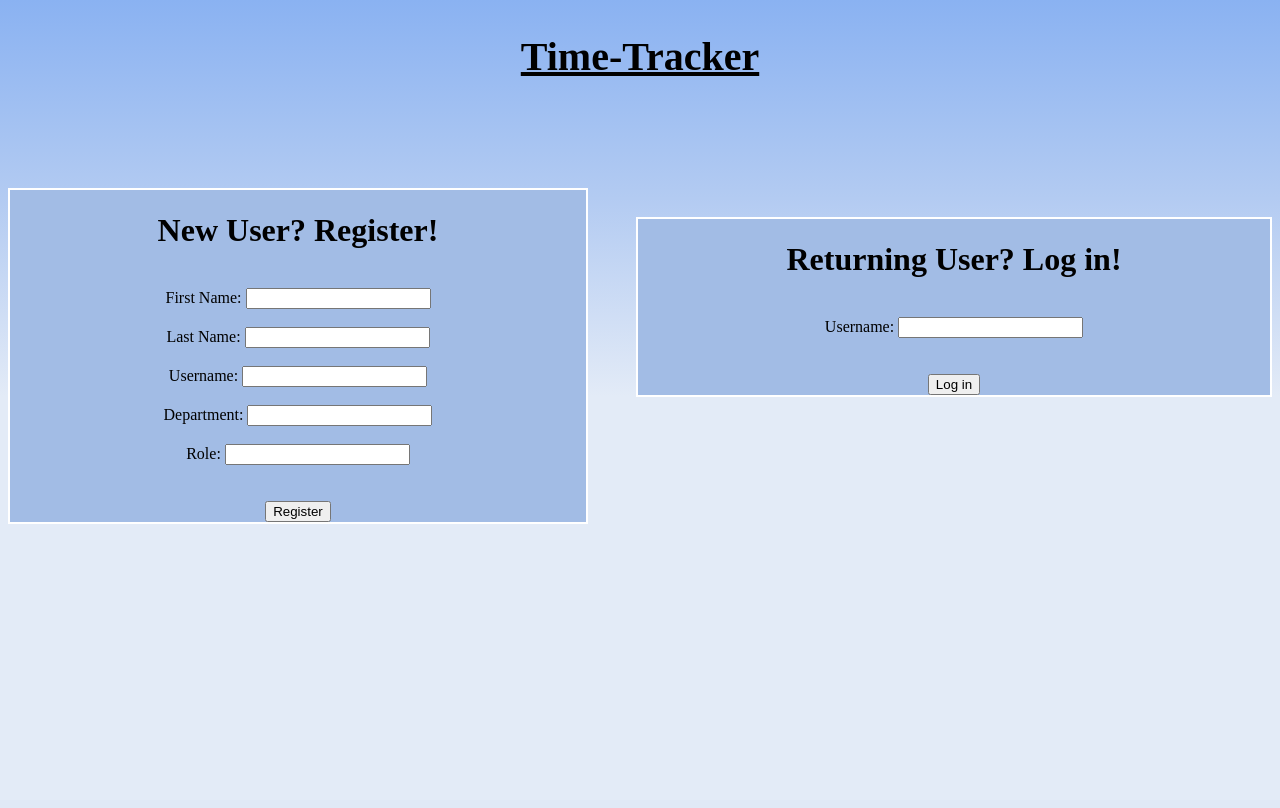
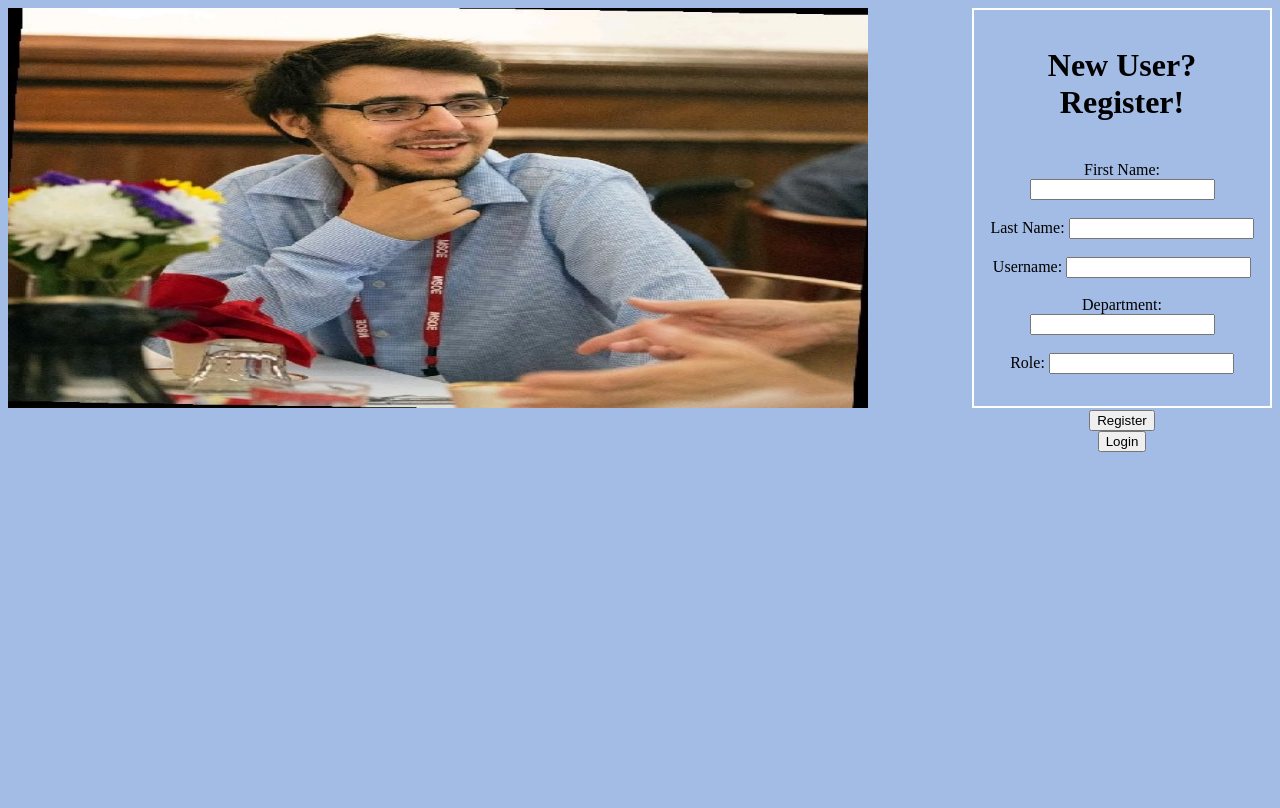
Before and after one commit to mankek/Time-Tracker, a Django app: page / in a window 1280 px wide. Before the commit the page ends 524 px from the top, so only its background shows below. Run offline with Django 3.2, Linux system fonts and the light colour scheme.

Commit message:
playing with backgrounds

```diff
--- /dev/null
+++ b/login/static/login/login.css
@@ -0,0 +1,46 @@
+*{
+    box-sizing: border-box;
+}
+.bg-img1{
+    background-image: url("IV.jpg");
+    min-height: 400px;
+    background-position: left center;
+    background-repeat: no-repeat;
+    background-size: 68% 100%;
+    background-attachment: scroll;
+    position: relative;
+}
+body, html{
+    height: 100%;
+    background-color: #a2bce5;
+}
+#register{
+    position: absolute;
+    background-color: #a2bce5;
+    border: 2px solid white;
+    text-align: center;
+    right: 0;
+    height: 100%;
+    max-width: 300px;
+    padding: 16px;
+}
+.bg-img2{
+    display: none;
+    background-image: url("DF.jpg");
+    min-height: 400px;
+    background-position: left center;
+    background-repeat: no-repeat;
+    background-size: 68% 100%;
+    background-attachment: scroll;
+    position: relative;
+}
+#login{
+    position: absolute;
+    background-color: #a2bce5;
+    border: 2px solid white;
+    text-align: center;
+    right: 0;
+    height: 100%;
+    max-width: 300px;
+    padding: 16px;
+}
--- a/login/templates/login/index.html
+++ b/login/templates/login/index.html
@@ -3,33 +3,11 @@
 <head>
     <meta charset="UTF-8">
     <title>Login Page</title>
-    <style>
-        #register{
-            position: absolute;
-            background-color: #a2bce5;
-            border: 2px solid white;
-            text-align: center;
-            width: 45%;
-            float: left;
-            margin: 75px 0 0 0;
-        }
-        #login{
-            background-color: #a2bce5;
-            border: 2px solid white;
-            text-align: center;
-            width: 50%;
-            float: right;
-            margin: 50px 0 0 0;
-        }
-        body{
-            background-image: linear-gradient(#8ab2f2, #b3cbf2, #e3ebf7);
-            background-repeat: no-repeat;
-            background-color: #e3ebf7;
-        }
-    </style>
-    <h2 style="text-align:center;text-decoration:underline;font-size:40px">Time-Tracker</h2>
+    {% load static %}
+    <link rel="stylesheet" type="text/css" href="{% static 'login/login.css' %}">
 </head>
 <body>
+    <div class="bg-img1" id="reg">
         <form id="register" action="{% url 'login:new' %}" method="post">
             {% csrf_token %}
             <h1>New User? Register!</h1><br>
@@ -39,10 +17,10 @@
             Department: <input type="text" name="department"><br><br>
             Role: <input type="text" name="role"><br><br>
             <br>
-    <button type="submit">Register</button><br>
+            <button type="submit">Register</button><br> <button type="button" onclick="showlogin()">Login</button>
         </form><br>
-<br>
-<br>
+    </div>
+    <div class="bg-img2" id="log">
         <form id="login" action="{% url 'login:logged' %}" method="post">
             {% csrf_token %}
             <h1>Returning User? Log in!</h1><br>
@@ -51,5 +29,12 @@
             <br>
             <button type="submit">Log in</button><br>
         </form>
+    </div>
+    <script>
+        function showlogin() {
+            document.getElementsByClassName("reg").style.display = "none";
+            document.getElementsByClassName("log").style.display = "block";
+        }
+    </script>
 </body>
 </html>
```
Also changed, not shown: login/static/login/DF.jpg (added), login/static/login/IV.jpg (added). Lines whose indentation alone changed are shown as unchanged.
